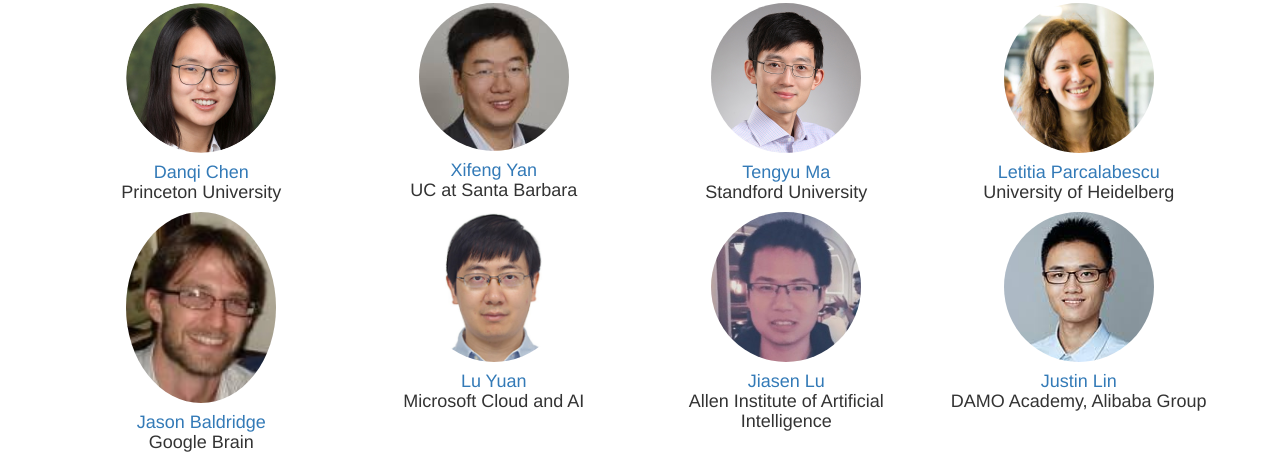
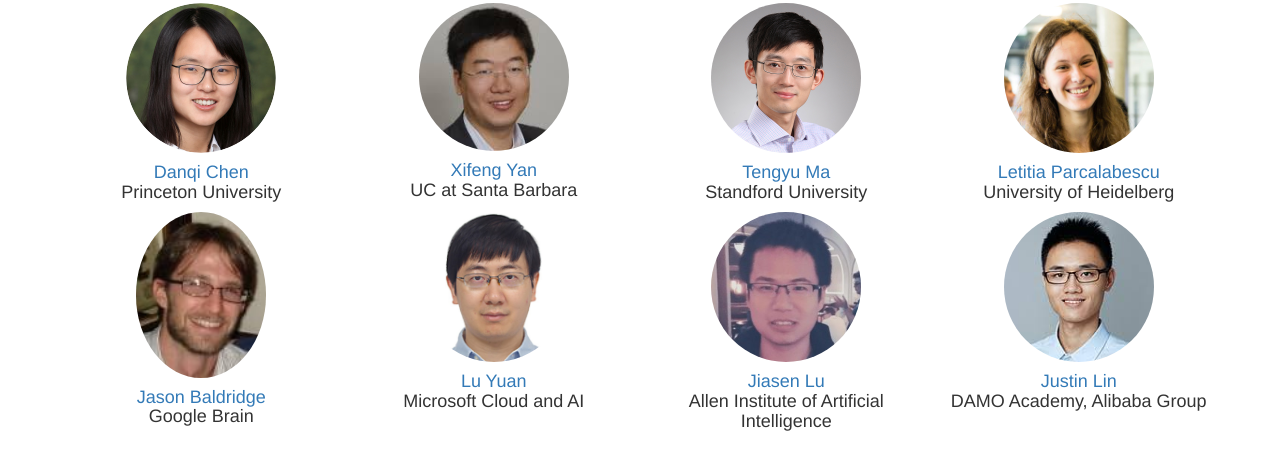
Before and after one commit to fomo-vl/icdm2022, a plain HTML site: page index.html in a window 1280 px wide. Shown: the part 1352-1811 px from the top of the page. Drawn offline with nearby package versions, Linux system fonts and the light colour scheme.

Commit message:
Update index.html

```diff
--- a/index.html
+++ b/index.html
@@ -142,7 +142,7 @@
 
 	          <div class="row">
 		  <div class="col-lg-3 fig">
-                    <img src="img/jason.jpeg" width="150px" height="auto" style="border-radius: 50%">
+                    <img src="img/jason.jpeg" width="130px" height="auto" style="border-radius: 50%">
                     <figcaption><h4><a href="http://www.jasonbaldridge.com/">Jason Baldridge</a><br>Google Brain</h4></figcaption>
                   </div><!-- /.col-lg-4 -->
 
```
